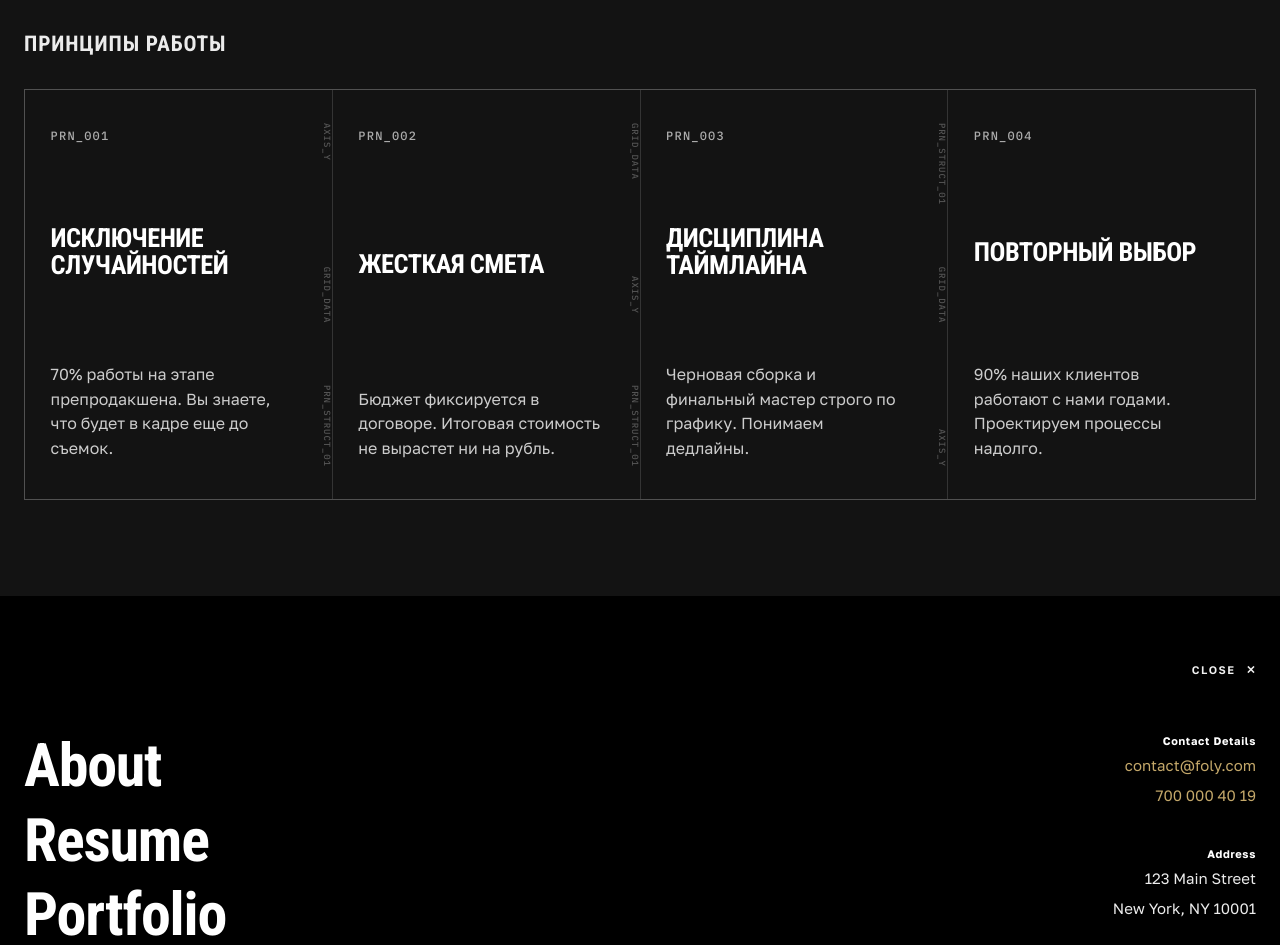
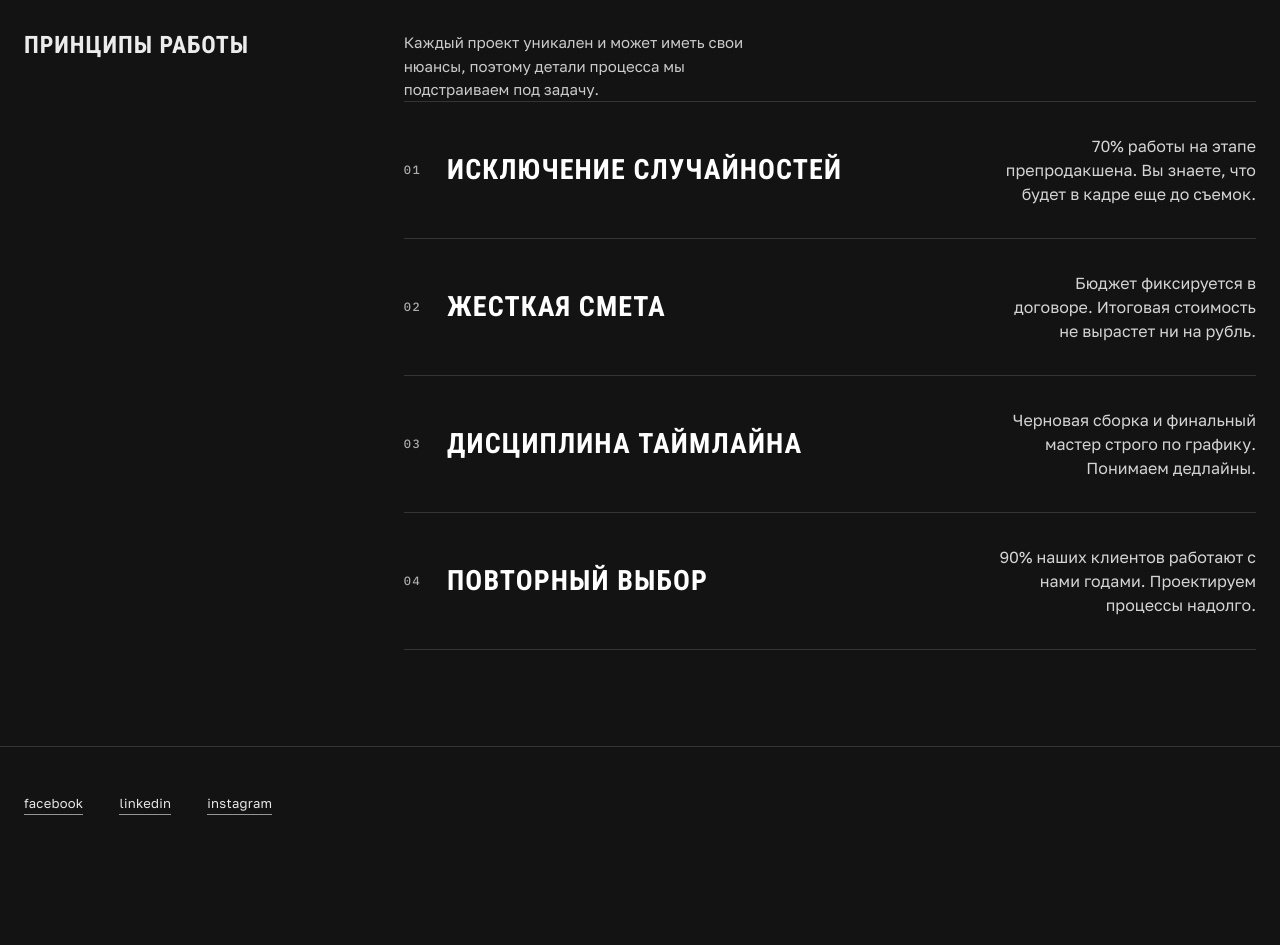
Before and after one commit to andrey-zinoviev-dev/mazurov-video, a Next.js app: page / in a window 1280 px wide. Shown: the part 2760-3705 px from the top of the page. After the commit the page ends 3623 px from the top, so only its background shows below. Built offline with nearby package versions, Linux system fonts and the light colour scheme.

Commit message:
updated principles and footer

```diff
--- a/src/components/About/About.tsx
+++ b/src/components/About/About.tsx
@@ -9,7 +9,7 @@ export default function About() {
         <p className={styles.description}>
           Мы - команда операторов, моушн-дизайнеров, монтажеров и продюсеров. Мы можем разработать концепцию с нуля, а можем взять ваш готовый скрипт и просто грамотно его снять. Работаем по всей России и СНГ.
         </p>
-        <MetaText text="you pay money - I make video" className={styles.metaText} />
+        <MetaText text="you pay money - we make video" className={styles.metaText} />
         {/* <MetaText text="ABOUT_US" className={styles.metaText} /> */}
         {/* <h2>Мы - команда операторов, моушн-дизайнеров, монтажеров и продюсеров. Работаем по всей России и СНГ.</h2> */}
         {/* <button>ПРИСТУПИТЬ К ПРОЕКТУ</button> */}
--- a/src/components/Footer/Footer.module.css
+++ b/src/components/Footer/Footer.module.css
@@ -1,9 +1,11 @@
 .root {
   --footer-accent: #c4a86a;
-  background: #000;
+  /* background: #000; */
   color: #fff;
-  padding-block: clamp(2.5rem, 6vw, 4rem) clamp(2rem, 4vw, 3rem);
+  /* padding-block: clamp(2.5rem, 6vw, 4rem) clamp(2rem, 4vw, 3rem); */
   font-family: var(--font-body), system-ui, sans-serif;
+  padding: 48px 0;
+  border-top: 1px solid #ffffff24;
 }
 
 .inner {
--- a/src/components/Footer/Footer.tsx
+++ b/src/components/Footer/Footer.tsx
@@ -5,16 +5,16 @@ export function Footer() {
   return (
     <footer className={styles.root} id="footer">
       <Container className={styles.inner}>
-        <div className={styles.topBar}>
+        {/* <div className={styles.topBar}>
           <a href="#site-top" className={styles.close}>
             <span className={styles.closeLabel}>Close</span>
             <span className={styles.closeIcon} aria-hidden>
               ×
             </span>
           </a>
-        </div>
+        </div> */}
 
-        <div className={styles.main}>
+        {/* <div className={styles.main}>
           <nav className={styles.nav} aria-label="Основная навигация">
             <ul className={styles.navList}>
               <li>
@@ -55,9 +55,9 @@ export function Footer() {
               <p className={styles.addressLine}>New York, NY 10001</p>
             </div>
           </div>
-        </div>
+        </div> */}
 
-        <div className={styles.divider} role="presentation" />
+        {/* <div className={styles.divider} role="presentation" /> */}
 
         <div className={styles.bottom}>
           <div className={styles.socials}>
@@ -71,9 +71,9 @@ export function Footer() {
               instagram
             </a>
           </div>
-          <a href="/privacy" className={styles.legal}>
+          {/* <a href="/privacy" className={styles.legal}>
             Privacy Policy
-          </a>
+          </a> */}
         </div>
       </Container>
     </footer>
--- a/src/components/Principles/Principles.module.css
+++ b/src/components/Principles/Principles.module.css
@@ -10,15 +10,125 @@
   position: relative;
 }
 
+/* ——— Current layout: headline left, bordered list right ——— */
+
+.split {
+  display: grid;
+  grid-template-columns: minmax(0, 0.5fr) minmax(0, 1.35fr);
+  gap: clamp(2rem, 5vw, 4.5rem);
+  align-items: start;
+}
+
+.headlineCol {
+  min-width: 0;
+}
+
 .heading {
-  margin: 0 0 clamp(1.25rem, 2.5vw, 2rem);
-  font-size: clamp(1.125rem, 2vw, 1.35rem);
+  margin: 0 0 clamp(1rem, 2vw, 1.5rem);
+  font-size: 24px;
   line-height: 1.2;
   letter-spacing: 0.04em;
   text-transform: uppercase;
 }
 
-/* 4 equal columns; 1px “hairlines” on every edge including outer perimeter */
+.intro {
+  margin: 0;
+  font-size: clamp(0.8125rem, 1.35vw, 0.9375rem);
+  line-height: 1.55;
+  font-weight: 400;
+  color: rgba(255, 255, 255, 0.78);
+  max-width: 38ch;
+}
+
+.stagesList {
+  margin: 0;
+  padding: 0;
+  list-style: none;
+  min-width: 0;
+  border-top: 1px solid var(--principles-line);
+  border-bottom: 1px solid var(--principles-line);
+}
+
+.stageRow {
+  display: grid;
+  grid-template-columns: auto minmax(0, 1fr) minmax(0, 0.5fr);
+  gap: clamp(0.75rem, 2vw, 1.75rem);
+  align-items: center;
+  padding-block: clamp(1.25rem, 2.8vw, 2rem);
+  border-bottom: 1px solid var(--principles-line);
+}
+
+.stageRow:last-child {
+  border-bottom: none;
+}
+
+.index {
+  font-family: var(--font-mono), ui-monospace, monospace;
+  font-size: 12px;
+  font-weight: 500;
+  letter-spacing: 0.06em;
+  color: #ffffffa6;
+  line-height: 1.2;
+  white-space: nowrap;
+  letter-spacing: .14em;
+}
+
+.stageTitle {
+  margin: 0;
+  font-size: 28px;
+  /* font-size: clamp(0.9375rem, 1.5vw, 1.0625rem); */
+  line-height: 1.2;
+  font-weight: 700;
+  letter-spacing: 0.04em;
+  text-transform: uppercase;
+  color: #fff;
+}
+
+.stageDesc {
+  margin: 0;
+  font-size: 16px;
+  line-height: 1.5;
+  font-weight: 400;
+  color: rgba(255, 255, 255, 0.82);
+  text-align: right;
+  justify-self: end;
+  max-width: 100%;
+}
+
+@media (max-width: 900px) {
+  .split {
+    grid-template-columns: 1fr;
+    gap: clamp(1.75rem, 4vw, 2.5rem);
+  }
+
+  .intro {
+    max-width: none;
+  }
+
+  .stageRow {
+    grid-template-columns: auto 1fr;
+    grid-template-rows: auto auto;
+    gap: 0.5rem clamp(0.75rem, 2vw, 1.25rem);
+    align-items: start;
+  }
+
+  .index {
+    grid-row: 1 / span 2;
+    align-self: center;
+  }
+
+  .stageTitle {
+    grid-column: 2;
+  }
+
+  .stageDesc {
+    grid-column: 2;
+    text-align: left;
+    justify-self: start;
+  }
+}
+
+/* ——— Previous layout (4 equal columns + rails) ———
 .gridBody {
   display: grid;
   grid-template-columns: repeat(4, minmax(0, 1fr));
@@ -40,7 +150,6 @@
   padding: clamp(1.35rem, 3vw, 2.5rem) clamp(1rem, 2vw, 1.75rem);
   padding-right: clamp(1.75rem, 3vw, 2.5rem);
   background: var(--principles-cell-bg);
-  /* Portrait tile: width : height = 3 : 4 → taller cells */
   aspect-ratio: 3 / 4;
 }
 
@@ -142,3 +251,4 @@
     max-width: none;
   }
 }
+——— end previous layout ——— */
--- a/src/components/Principles/Principles.tsx
+++ b/src/components/Principles/Principles.tsx
@@ -34,13 +34,14 @@ const COLUMNS: PrincipleColumn[] = [
   },
 ];
 
+/* Previous layout (4-column grid + rail labels) — kept for reference; may be restored later.
 const RAIL_LABELS = [
   { top: "AXIS_Y", mid: "GRID_DATA", bot: "PRN_STRUCT_01" },
   { top: "GRID_DATA", mid: "AXIS_Y", bot: "PRN_STRUCT_01" },
   { top: "PRN_STRUCT_01", mid: "GRID_DATA", bot: "AXIS_Y" },
 ] as const;
 
-export function Principles() {
+function PrinciplesPreviousLayout() {
   return (
     <section className={styles.section} aria-labelledby="principles-heading">
       <Container className={styles.inner}>
@@ -79,3 +80,39 @@ export function Principles() {
     </section>
   );
 }
+*/
+
+export function Principles() {
+  return (
+    <section className={styles.section} aria-labelledby="principles-heading">
+      <Container className={styles.inner}>
+        <div className={styles.split}>
+          <header className={styles.headlineCol}>
+            <h2 id="principles-heading" className={styles.heading}>
+              Принципы работы
+            </h2>
+
+          </header>
+          <div>
+            <p className={styles.intro}>
+              Каждый проект уникален и может иметь свои нюансы, поэтому детали
+              процесса мы подстраиваем под задачу.
+            </p>
+            <ul className={styles.stagesList}>
+            {COLUMNS.map((col, index) => (
+              <li key={col.code} className={styles.stageRow}>
+                <span className={styles.index} aria-hidden>
+                  {String(index + 1).padStart(2, "0")}
+                </span>
+                <h3 className={styles.stageTitle}>{col.title}</h3>
+                <p className={styles.stageDesc}>{col.description}</p>
+              </li>
+            ))}
+          </ul>
+          </div>
+
+        </div>
+      </Container>
+    </section>
+  );
+}
```
